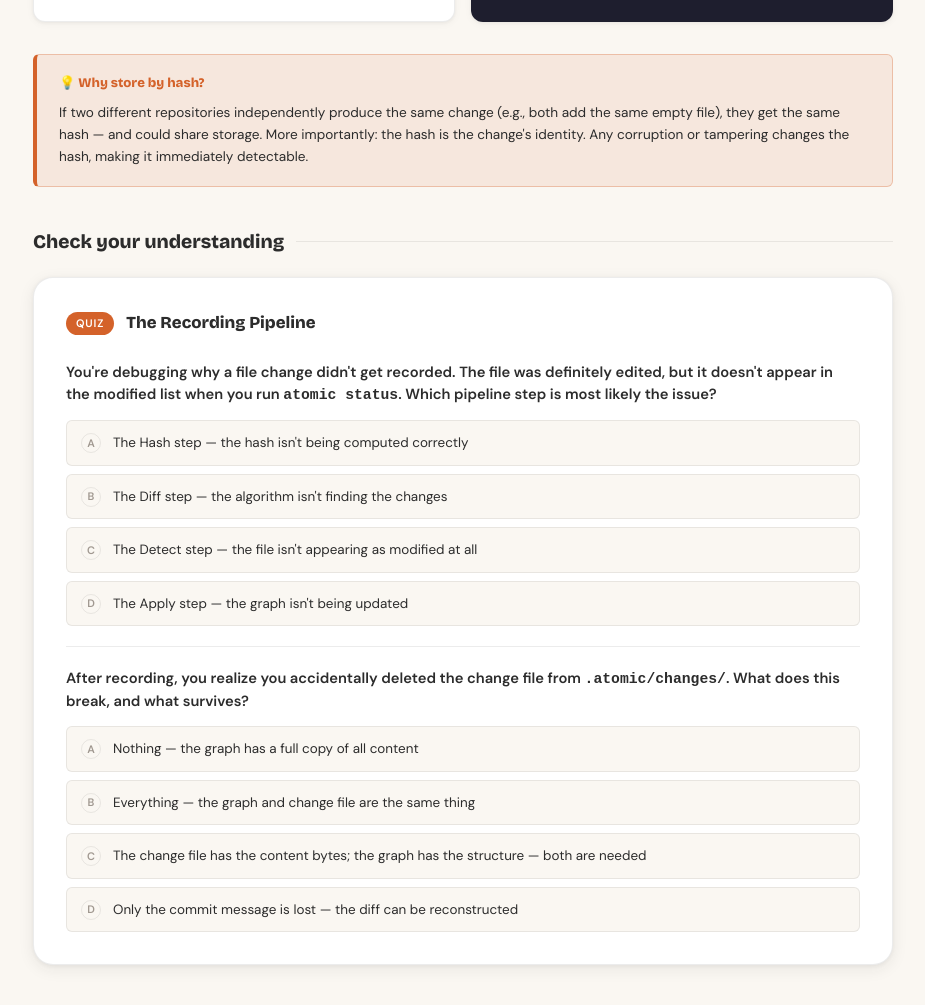
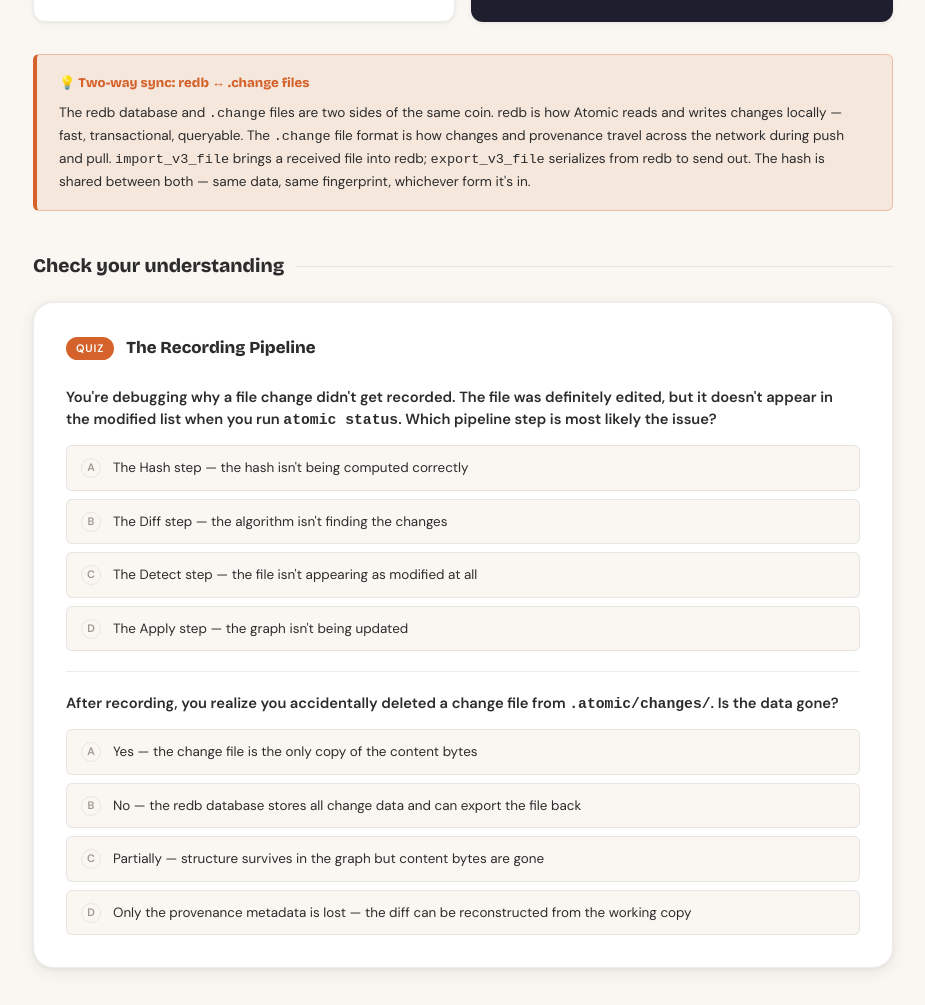
Before and after one commit to atomicdotdev/atomic, a plain HTML site: page atomic-course.html in a window 1280 px wide. Shown: the part 10206-11211 px from the top of the page, without its empty margins (177-1102 px from the left). Drawn offline with nearby package versions, Linux system fonts and the light colour scheme.

Commit message:
Update course content: clarify two-way sync between redb and .change files
Replace outdated quiz explanation about hash storage with accurate
description
of how redb database and change files work together as complementary
storage
layers — redb for fast local access and queries, .change files as wire
format
for network distribution during push/pull operations.

```diff
--- a/atomic-course.html
+++ b/atomic-course.html
@@ -734,8 +734,8 @@ body{font-family:var(--font-body);font-size:16px;line-height:1.6;color:var(--tex
   </div>
 
   <div class="callout fade-up d5">
-    <div class="callout-title">💡 Why store by hash?</div>
-    <div class="callout-body">If two different repositories independently produce the same change (e.g., both add the same empty file), they get the same hash — and could share storage. More importantly: the hash is the change's identity. Any corruption or tampering changes the hash, making it immediately detectable.</div>
+    <div class="callout-title">💡 Two-way sync: redb ↔ .change files</div>
+    <div class="callout-body">The redb database and <code>.change</code> files are two sides of the same coin. redb is how Atomic reads and writes changes locally — fast, transactional, queryable. The <code>.change</code> file format is how changes and provenance travel across the network during push and pull. <code>import_v3_file</code> brings a received file into redb; <code>export_v3_file</code> serializes from redb to send out. The hash is shared between both — same data, same fingerprint, whichever form it's in.</div>
   </div>
 
   <!-- QUIZ 4 -->
@@ -759,15 +759,15 @@ body{font-family:var(--font-body);font-size:16px;line-height:1.6;color:var(--tex
     </div>
 
     <div class="qblock" id="q4b">
-      <div class="q-text">After recording, you realize you accidentally deleted the change file from <code>.atomic/changes/</code>. What does this break, and what survives?</div>
+      <div class="q-text">After recording, you realize you accidentally deleted a change file from <code>.atomic/changes/</code>. Is the data gone?</div>
       <div class="q-opts">
-        <div class="q-opt" onclick="answer(this,'q4b',false)"><span class="q-let">A</span>Nothing — the graph has a full copy of all content</div>
-        <div class="q-opt" onclick="answer(this,'q4b',false)"><span class="q-let">B</span>Everything — the graph and change file are the same thing</div>
-        <div class="q-opt" onclick="answer(this,'q4b',true)"><span class="q-let">C</span>The change file has the content bytes; the graph has the structure — both are needed</div>
-        <div class="q-opt" onclick="answer(this,'q4b',false)"><span class="q-let">D</span>Only the commit message is lost — the diff can be reconstructed</div>
+        <div class="q-opt" onclick="answer(this,'q4b',false)"><span class="q-let">A</span>Yes — the change file is the only copy of the content bytes</div>
+        <div class="q-opt" onclick="answer(this,'q4b',true)"><span class="q-let">B</span>No — the redb database stores all change data and can export the file back</div>
+        <div class="q-opt" onclick="answer(this,'q4b',false)"><span class="q-let">C</span>Partially — structure survives in the graph but content bytes are gone</div>
+        <div class="q-opt" onclick="answer(this,'q4b',false)"><span class="q-let">D</span>Only the provenance metadata is lost — the diff can be reconstructed from the working copy</div>
       </div>
-      <div class="q-fb correct" id="q4b-fb-c">Exactly! The graph (in the redb database) stores the structure — which nodes exist, how they connect, which change introduced each one. But the actual content bytes live in the change file. If the change file is missing, the graph knows "there's a node from change XYZ bytes 10-50" but can't read those bytes. Both pieces are essential.</div>
-      <div class="q-fb wrong" id="q4b-fb-w">Not quite. The system has two complementary stores: the graph database holds the structure (nodes, edges, ordering), and the change files hold the actual content bytes. The graph says "node from change XYZ at bytes 10-50." The change file has those bytes. Delete the change file and the content becomes unreachable — the graph structure survives but the content is gone.</div>
+      <div class="q-fb correct" id="q4b-fb-c">Exactly! The redb database and <code>.change</code> files form a two-way sync system. The redb store (<code>CONTENT_CHUNKS</code>, <code>CHANGE_GRAPH</code>, <code>CHANGE_META</code>, etc.) holds all change data for fast local access. The <code>.change</code> file format is the <em>wire format</em> — how changes and provenance travel across the network during push and pull. <code>import_v3_file</code> loads a received file into redb; <code>export_v3_file</code> serializes from redb to send out. Delete a local file and the data is still in redb, ready to be exported again.</div>
+      <div class="q-fb wrong" id="q4b-fb-w">Not quite — the <code>.change</code> files and the redb database are partners, not alternatives. The redb store keeps all change data locally in tables for fast access. The <code>.change</code> file format is the wire format for distributing changes and provenance across the network. When you push, redb exports to <code>.change</code> files; when you pull, received files are imported into redb. It's a two-way sync — neither side is disposable.</div>
     </div>
   </div>
 </div>
```
